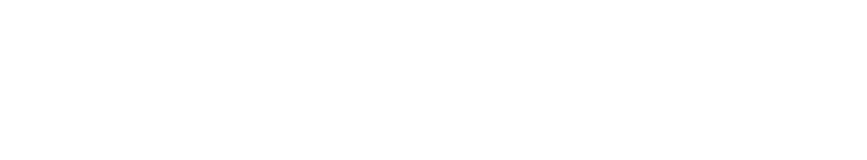
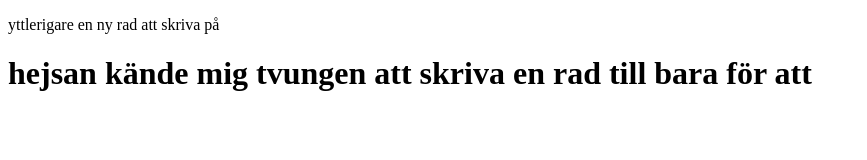
Before and after one commit to erikostacoforu/html-css, a plain HTML site: page index.html in a window 1280 px wide. Shown: the whole page, without its empty margins (0-867 px from the left). Drawn offline with Linux system fonts and the light colour scheme.

Commit message:
lagt till 2 rader med text

```diff
--- a/index.html
+++ b/index.html
@@ -6,6 +6,8 @@
     <title>Document</title>
 </head>
 <body>
+    <p>yttlerigare en ny rad att skriva på</p>
+    <h1>hejsan kände mig tvungen att skriva en rad till bara för att</h1>
 
 </body>
 </html>
```
